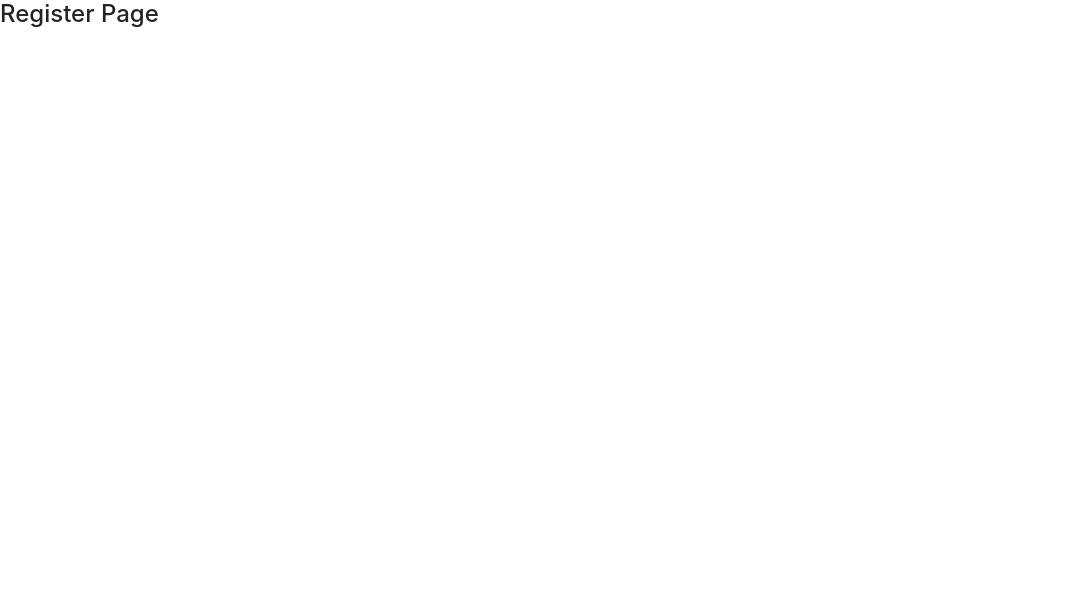
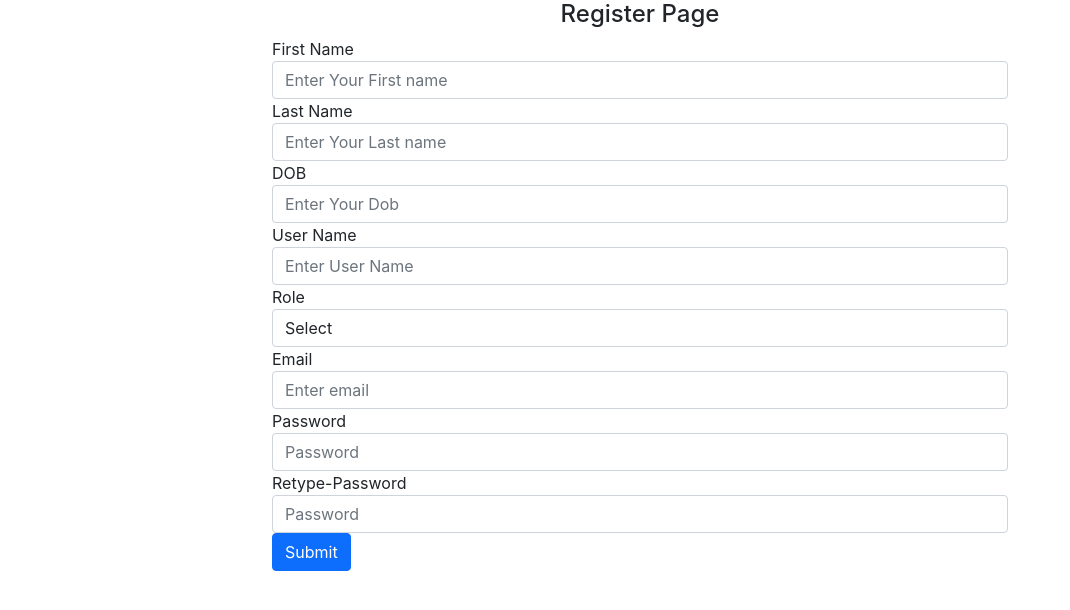
Before and after one commit to nishant-citius/patient_portalV1, a React (Create React App) app in the folder patient_portal/: page /register in a window 1280 px wide. Shown: the top 610 px of the page, without its empty margins (0-1070 px from the left). Built offline with nearby package versions, Linux system fonts and the light colour scheme.

Commit message:
Registration page Design

```diff
--- a/patient_portal/src/components/RegisterUser.js
+++ b/patient_portal/src/components/RegisterUser.js
@@ -3,7 +3,54 @@ import React from "react";
 const RegisterUser = () => {
   return (
     <>
-      <h4>Register Page</h4>
+
+      <div className="container">
+      <h4 className="text-center">Register Page</h4>
+        <div className="row justify-content-center">
+          <div className="col-8">
+          <form name="registration_form" method="Post">
+            <div className="form-group">
+              <label>First Name</label>
+              <input type="text" className="form-control" name="first_name" id="first_name" placeholder="Enter Your First name"/>
+            </div>
+            <div className="form-group">
+              <label>Last Name</label>
+              <input type="text" className="form-control" name="last_name" id="last_name" placeholder="Enter Your Last name"/>
+            </div>
+            <div className="form-group">
+              <label>DOB</label>
+              <input type="text" className="form-control" name="dob" id="dob" placeholder="Enter Your Dob"/>
+            </div>
+            <div className="form-group">
+              <label>User Name</label>
+              <input type="text" className="form-control" name="user_name" id="user_name" placeholder="Enter User Name"/>
+            </div>
+            <div className="form-group">
+              <label>Role</label>
+              <select className="form-control" name="role" id="role">
+                <option value="">Select</option>
+                <option value="admin">Admin</option>
+                <option value="patient">Patient</option>
+                <option value="physician">Physician</option>
+              </select>
+            </div>
+            <div className="form-group">
+              <label>Email</label>
+              <input type="email" className="form-control" id="email" name="email"  placeholder="Enter email"/>
+            </div>
+            <div className="form-group">
+              <label>Password</label>
+              <input type="password" className="form-control" id="password" placeholder="Password"/>
+            </div>
+            <div className="form-group">
+              <label>Retype-Password</label>
+              <input type="password" className="form-control" id="re_password" placeholder="Password"/>
+            </div>
+            <button type="submit" className="btn btn-primary">Submit</button>
+          </form>
+          </div>
+        </div>
+      </div>
     </>
   );
 };
```
